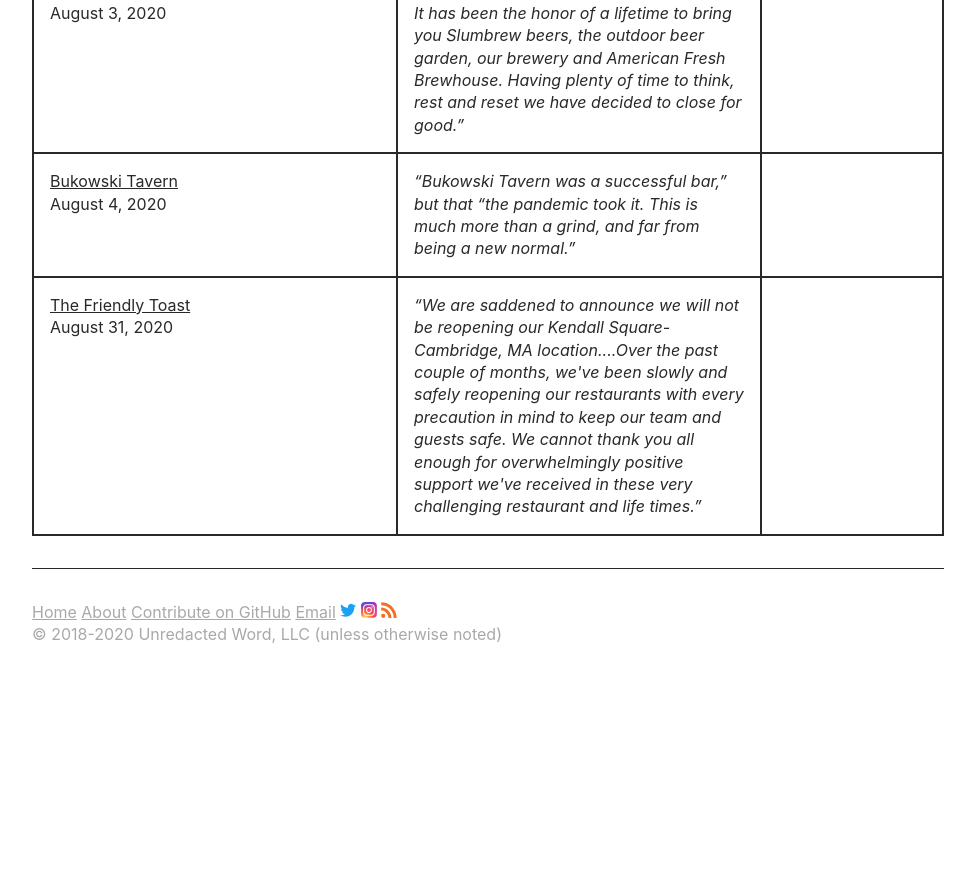
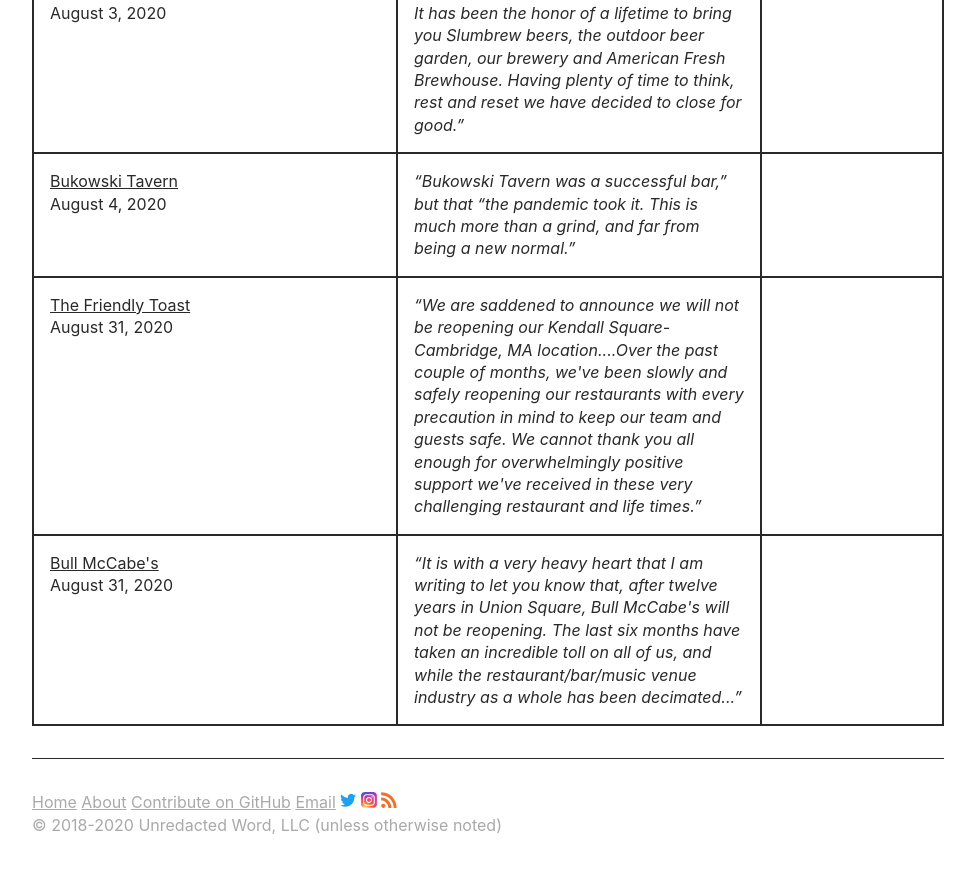
Before and after one commit to unredacted-word/katamari-restaurants, a Jekyll site: the page built from index.md, in a window 1280 px wide and 900 px high, scrolled down 4904 px. Shown: the top 873 px of the window, without its empty margins (152-1127 px from the left). Built offline with Jekyll 4.4.1, drawn with Linux system fonts in a browser that asks for light colours; before the commit the page ends 5613 px from its top, so only the background shows below that.

Commit message:
bull mccabes

```diff
--- a/_data/companies.yml
+++ b/_data/companies.yml
@@ -217,3 +217,13 @@ friendly:
     our team and guests safe. We cannot thank you all enough for overwhelmingly
     positive support we've received in these very challenging restaurant and
     life times.</q>
+
+bullmccabes:
+  name: "Bull McCabe's"
+  date: 2020-08-31 11:42:00
+  url: https://bostonrestaurants.blogspot.com/2020/08/bull-mccabes-in-somervilles-union.html
+  notes: >
+    <q>It is with a very heavy heart that I am writing to let you know that,
+    after twelve years in Union Square, Bull McCabe's will not be reopening.
+    The last six months have taken an incredible toll on all of us, and while
+    the restaurant/bar/music venue industry as a whole has been decimated...</q>
```
